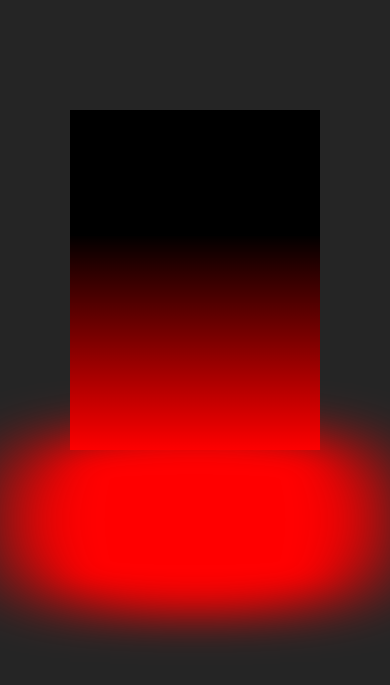
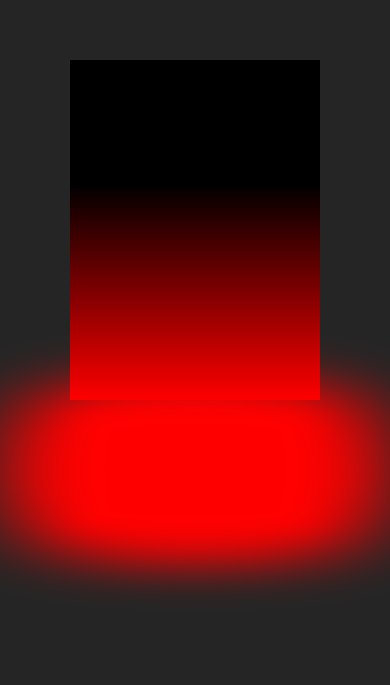
Before and after one commit to qMedop/Cube, a plain HTML site: page index.html in a window 390 px wide. Shown: the part 117-802 px from the top of the page. Drawn offline with Linux system fonts and the light colour scheme.

Commit message:
Update Start.css

```diff
--- a/Start.css
+++ b/Start.css
@@ -9,7 +9,11 @@ body {
     align-items: center;
     justify-content: center;
     min-height: 100vh;
-
+}
+@media (max-width: 768px) {
+    body {
+        min-height: calc(100vh - 100px);
+    }
 }
 .cube {
     position: relative;
```
